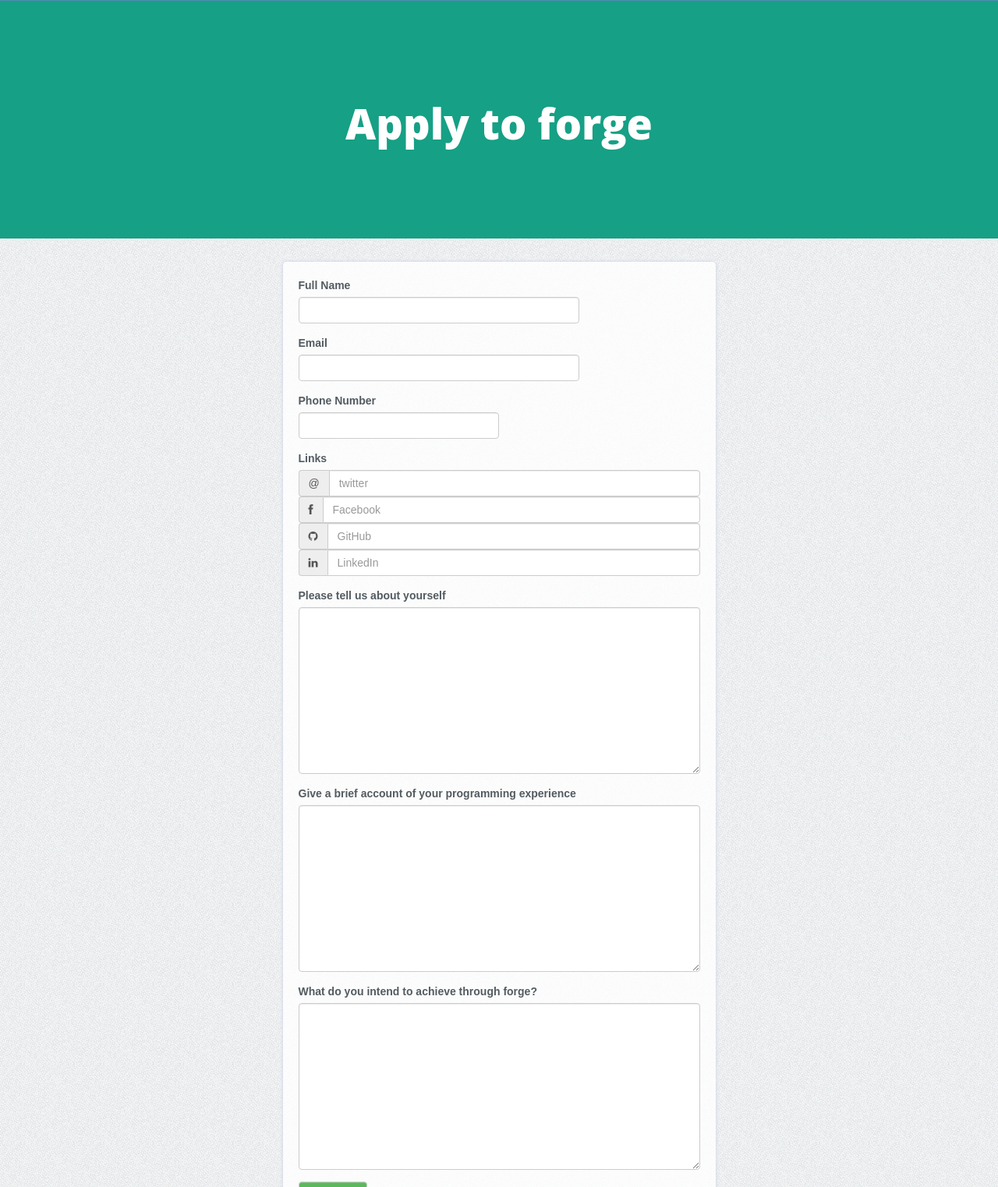
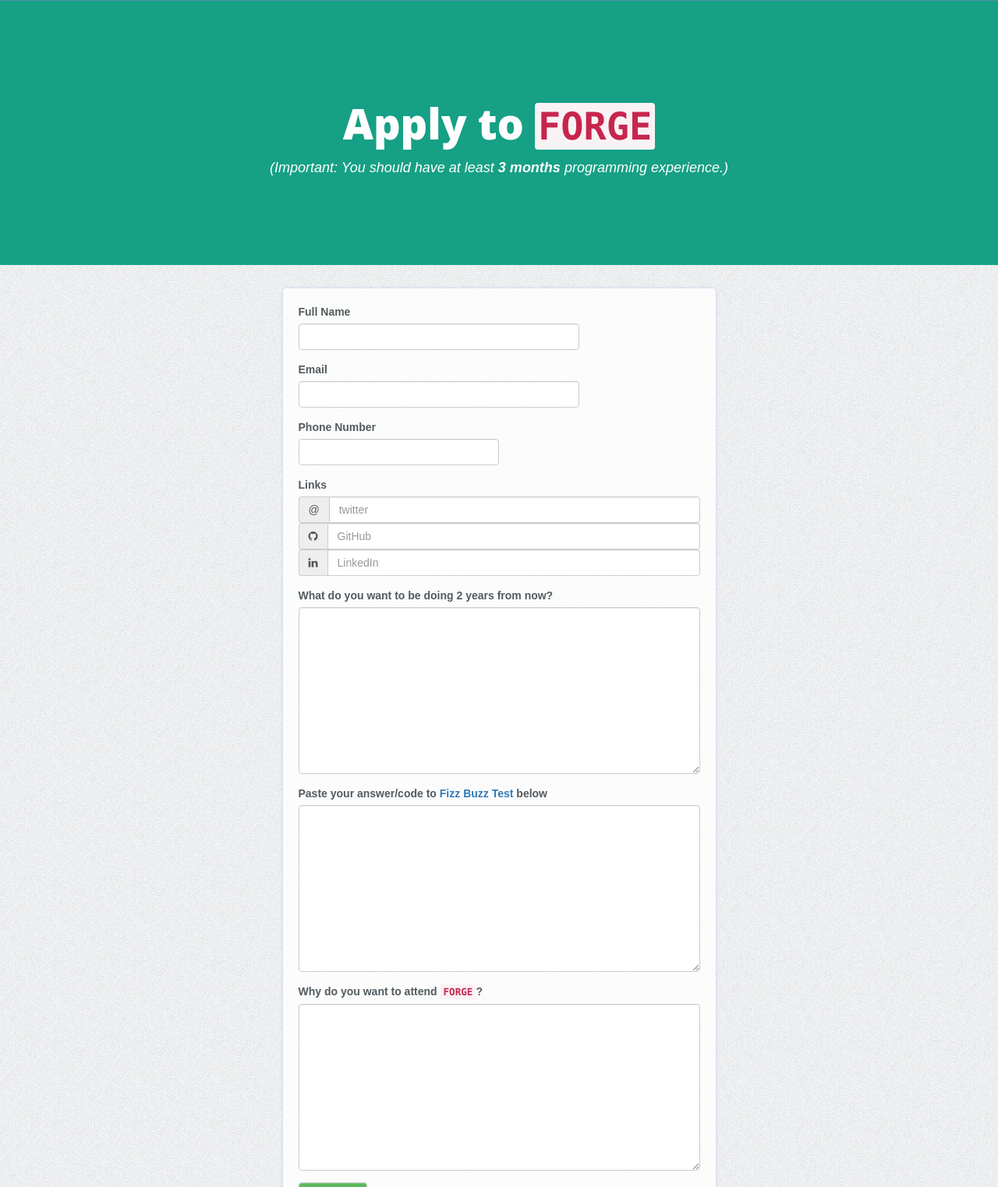
Before and after one commit to devcongress/forge.devcongress.com, a Flask app: page /apply in a window 1280 px wide. Shown: the part 63-1586 px from the top of the page at 78% size. Run offline with Flask 2, Linux system fonts and the light colour scheme; some libraries are stand-ins or nearby versions.

Commit message:
Added the programming challenge: FizzBuzz.
I also redefined some of the original requirements. I thought some
requirements like personal descriptions were unnecessary as we are
asking for links to their online social profiles and projects.

```diff
--- a/templates/application.html
+++ b/templates/application.html
@@ -57,7 +57,6 @@
 							At Forge we believe that learning should be self-driven, therefore
 							we want to give you the opportunity to be transformed into the
 							kind of programmer you always wanted.
-
 							</p>
 							<a class="btn btn-forge-white" href="{{ url_for('apply') }}">Start Now</a>
 						</div>
@@ -200,9 +199,6 @@
 			</div>
 		</footer>
 		{% endblock footer %}
-
-
-
 	 <script src="//code.jquery.com/jquery-2.1.0.min.js"></script>
      <script src="//netdna.bootstrapcdn.com/bootstrap/3.1.0/js/bootstrap.min.js"></script>
 </body>
--- a/templates/apply.html
+++ b/templates/apply.html
@@ -8,7 +8,8 @@
 	<div class="container">
 		<div class="row">
 			<div class="col-md-12">
-				<h1 class="heading">{% block heading %}Apply to forge{% endblock %}</h1>
+				<h1 class="heading">{% block heading %}Apply to <code>FORGE</code>{% endblock %}</h1>
+				<p><em>(Important: You should have at least <strong>3 months</strong> programming experience.)</em></p>
 			</div>
 		</div>
 	</div>
@@ -16,17 +17,6 @@
 {% endblock banner %}
 
 {% block body %}
-
-<!-- Application Form -->
-		<!-- <div class="section forge-section-head" id="section-register">
-			<div class="container">
-				<div class="row">
-					<div class="col-md-12">
-							<h1>Get Involved</h1>
-					</div>
-				</div>
-			</div>
-		</div> -->
 	    <section class="section" id="register">
 			<div class="container">
 
@@ -53,10 +43,6 @@
 										<input type="text" name="twitter" id="twitter" class="form-control medium" placeholder="twitter">
 									</div>
 									<div class="input-group">
-										<div class="input-group-addon"><i class="fa fa-facebook"></i></div>
-										<input type="text" class="form-control medium" name="facebook" id="facebook" placeholder="Facebook">
-									</div>
-									<div class="input-group">
 										<div class="input-group-addon"><i class="fa fa-github"></i></div>
 										<input type="text" id="github" name="github" class="form-control medium" placeholder="GitHub">
 									</div>
@@ -66,15 +52,15 @@
 									</div>
 								</div>
 								<div class="form-group">
-									<label for="about">Please tell us about yourself</label>
-									<textarea name="about" id="" cols="30" rows="10" class="form-control"></textarea>
+									<label for="ambition">What do you want to be doing 2 years from now?</label>
+									<textarea name="ambition" id="" cols="30" rows="10" class="form-control"></textarea>
 								</div>
 								<div class="form-group">
-									<label for="background">Give a brief account of your programming experience</label>
-									<textarea name="background" id="background" cols="30" rows="10" class="form-control"></textarea>
+									<label for="fizzbuzz">Paste your answer/code to <a href="http://c2.com/cgi/wiki?FizzBuzzTest">Fizz Buzz Test</a> below</label>
+									<textarea name="fizzbuzz" id="background" cols="30" rows="10" class="form-control"></textarea>
 								</div>
 								<div class="form-group">
-									<label for="expectation">What do you intend to achieve through forge?</label>
+									<label for="expectation">Why do you want to attend <code>FORGE</code>?</label>
 									<textarea name="expectation" id="expectation" cols="30" rows="10" class="form-control"></textarea>
 								</div>
 								<button type="submit" name="submit" id="submit" class="btn btn-success">Submit</button>
```
